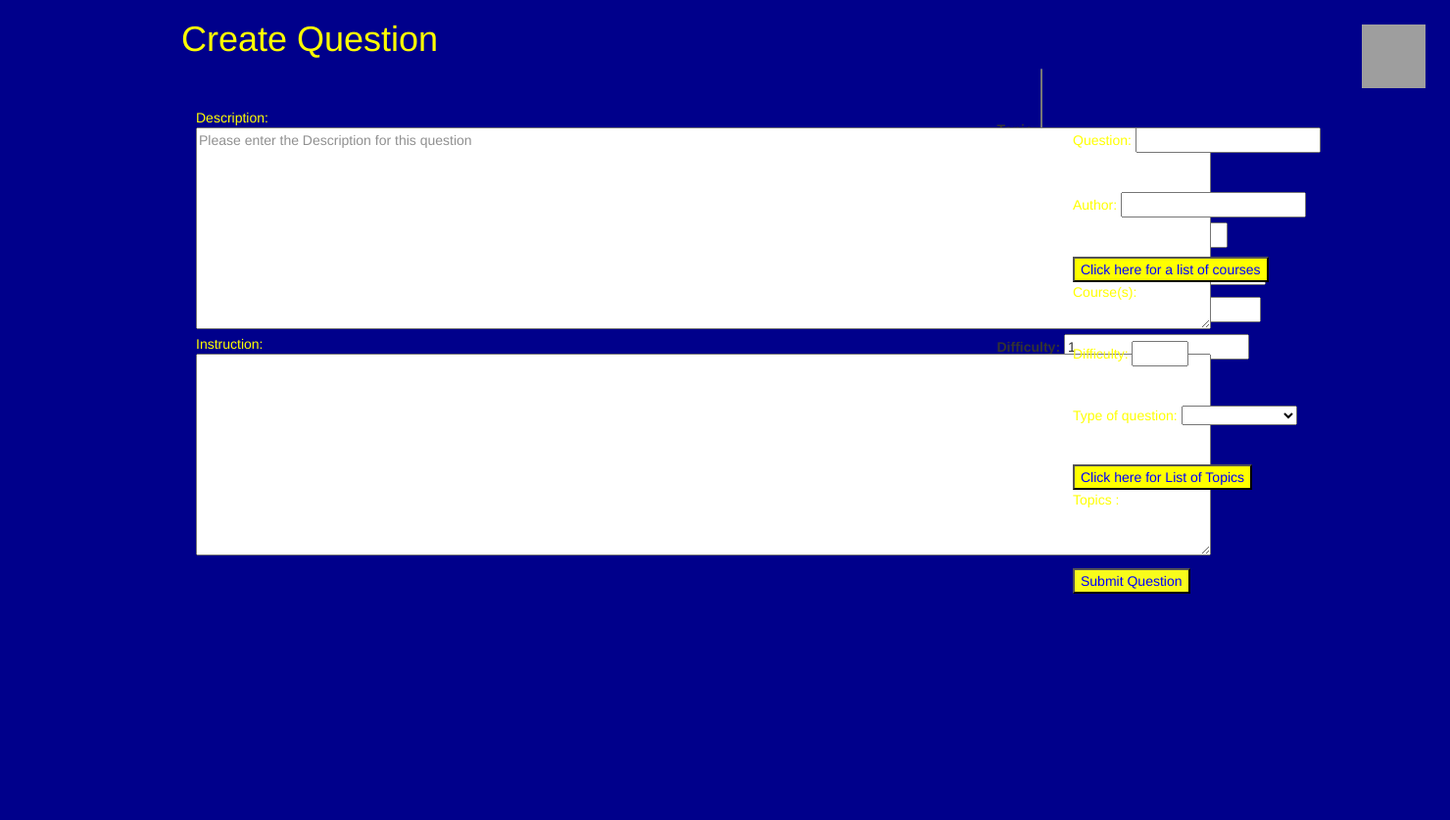
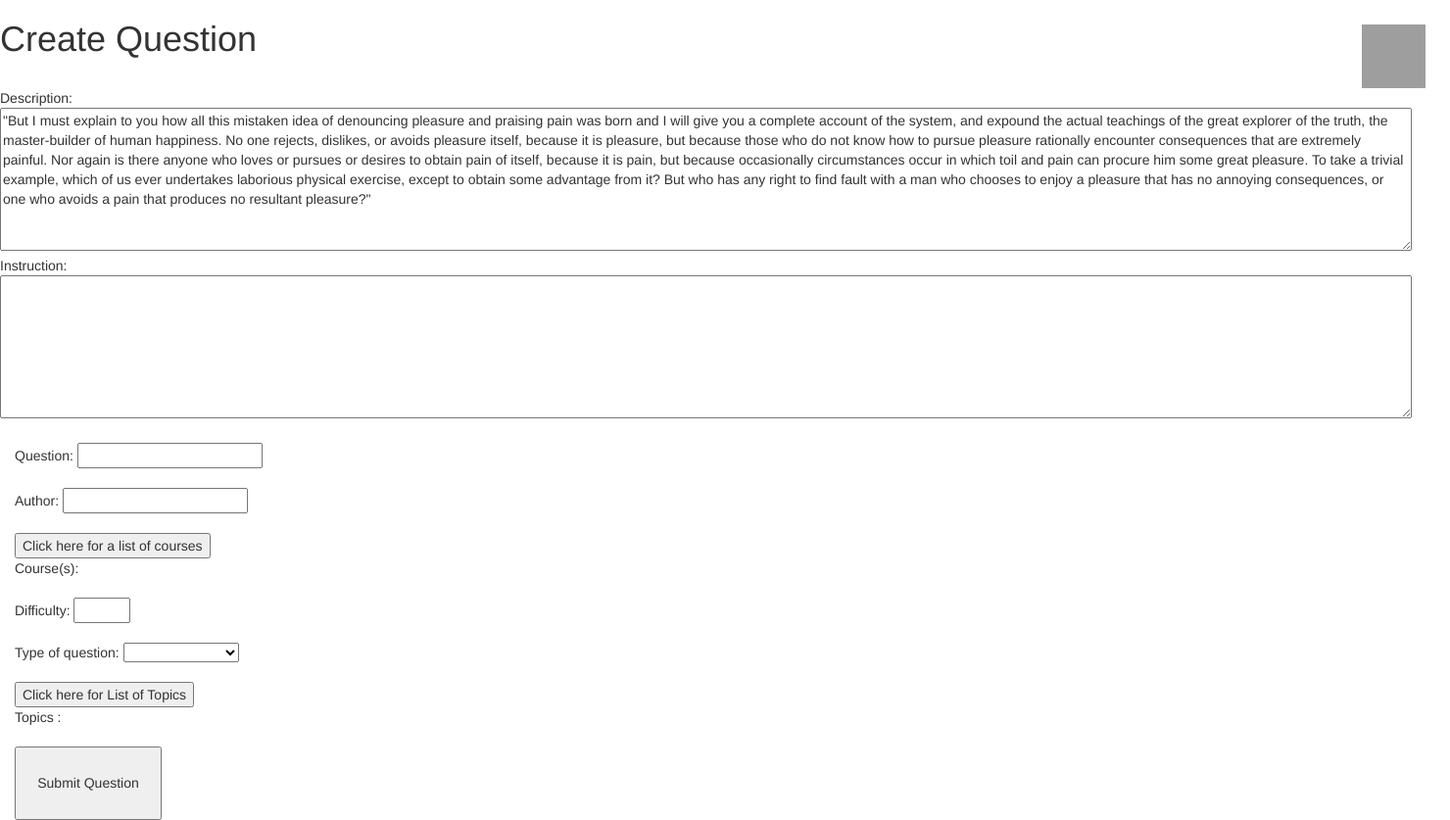
Before and after one commit to jmaloyjr/CISC475-Project, a Django app: template QCS/Question/templates/question_create.html in a window 1480 px wide. Shown: the whole page at 98% size. Before the commit the page ends 606 px from the top, so only its background shows below. Run offline with Django 3.2, Linux system fonts and the light colour scheme; the template is opened without the code that fills it: values that come from a table or form of the project are taken from there, others are empty; some libraries are stand-ins or nearby versions; grey boxes are pictures that could not be loaded.

Commit message:
Fixed Create page to incorporate bart critiques

```diff
--- a/QCS/Question/templates/question_create.html
+++ b/QCS/Question/templates/question_create.html
@@ -1,8 +1,3 @@
-{% extends 'base.html' %}
-
-{% block title %}Question Create{% endblock %}
-
-{% block content %}
 <!DOCTYPE html>
 <html lang="en">
 
@@ -46,35 +41,29 @@
     </script>
 </head>
 
-<body style="background-color: darkblue">
-    <h1 style="color:yellow"> Create Question </h1>
-    <div class="col-lg-9">
+<body >
+    <h1> Create Question </h1>
+    <div class="rows">
         <br>
-        <br>
-        <div style="color:yellow"> Description:</div>
-        <textarea placeholder="Please enter the Description for this question" rows="10" cols="125"></textarea>
-        <div style="color:yellow"> Instruction: </div>
-        <textarea placeholder="BLAH BLAGH BLAJ" rows="10" cols="125"> </textarea>
+        <div> Description:</div>
+        <textarea placeholder="Please enter the Description for this question" rows="7" cols="175">"But I must explain to you how all this mistaken idea of denouncing pleasure and praising pain was born and I will give you a complete account of the system, and expound the actual teachings of the great explorer of the truth, the master-builder of human happiness. No one rejects, dislikes, or avoids pleasure itself, because it is pleasure, but because those who do not know how to pursue pleasure rationally encounter consequences that are extremely painful. Nor again is there anyone who loves or pursues or desires to obtain pain of itself, because it is pain, but because occasionally circumstances occur in which toil and pain can procure him some great pleasure. To take a trivial example, which of us ever undertakes laborious physical exercise, except to obtain some advantage from it? But who has any right to find fault with a man who chooses to enjoy a pleasure that has no annoying consequences, or one who avoids a pain that produces no resultant pleasure?"
+        </textarea>
+
+        <div> Instruction: </div>
+        <textarea placeholder="BLAH BLAGH BLAJ" rows="7" cols="175"> </textarea>
     </div>
-    <div class="col-lg-3" style="color:yellow;position: absolute; right:30px">
-        <br>
-
-        <br>
+    <div class = "col-lg-4">
         <br>
         <div> Question: <input style="color:black;" type="text" width=""> </div>
         <br>
-        <br>
         <div>Author: <input style="color:black;" type="text"></div>
         <br>
-        <br>
-        <button " type="button" data-toggle="modal" data-target="#example"
-            onclick="document.getElementById('id02').style.display = 'block' "
-            style="background-color:yellow;color: blue;">Click here for a list of courses </button>
-        <br><div id ="Courses">Course(s): </div>
-        <br>
+        <button  type="button" data-toggle="modal" data-target="#example"
+            onclick="document.getElementById('id02').style.display = 'block' ">
+            Click here for a list of courses </button>
+        <div id ="Courses">Course(s): </div>
         <br>
         <div> Difficulty: <input style="color:black;" type="number" min="0" max="10"> </div>
-        <br>
         <br>
         <div style="border: 2px;border-color: black;"> Type of question:
             <select id="TypeList" style="color:black;">
@@ -84,17 +73,15 @@
                 <option value="Matching">Matching</option>
             </select>
         </div>
-        <br>
+
         <br>
         <button type="button" data-toggle="modal" data-target="#example"
             onclick="document.getElementById('id01').style.display = 'block' "
-            style="background-color:yellow;color: blue;">Click here for List of
+            >Click here for List of
             Topics </button>
             <div id = 'Topics'>Topics :</div>
         <br>
-        <br>
-        <br>
-        <div><input type="Submit" value="Submit Question" style="background-color:rgb(248, 252, 27);color: blue;"
+        <div><input style = "height:75px;width: 150px;"type="Submit" value="Submit Question"
             ></div>
 
     </div>
@@ -143,9 +130,3 @@
 </script>
 
 </html>
-    <form method="POST">
-        {% csrf_token %}
-        {{ form.as_p }}
-        <input type="submit" value="Save">
-    </form>
-{% endblock %}
```
